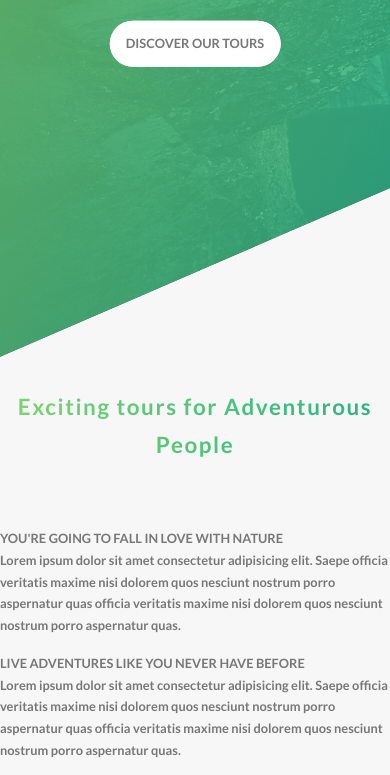
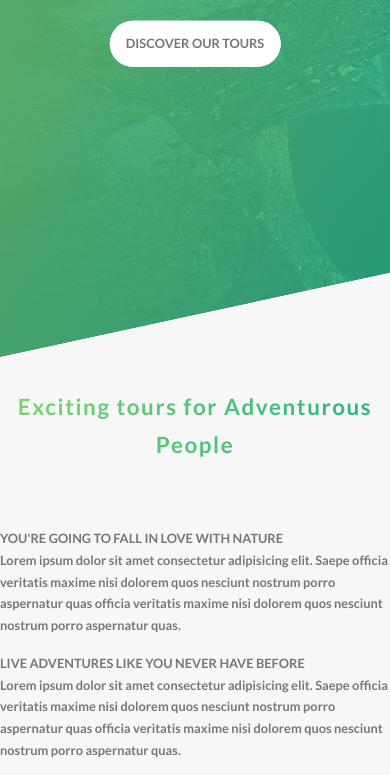
Before and after one commit to Muhammad-Arslan11/natours-scss-project, a website: page index.html in a window 390 px wide. Shown: the part 445-1220 px from the top of the page. Drawn offline with Linux system fonts and the light colour scheme.

Commit message:
footer responsiveness need to be fixed

```diff
--- a/sass/layout/_footer.scss
+++ b/sass/layout/_footer.scss
@@ -3,8 +3,13 @@
     font-size: 1.4rem;
     background-color: $color-grey-dark-3;
 
-    &__logo-box{
+     // media queries
+     @include respond(tab-port){
+        padding-bottom: 5rem ;
+    }
 
+    @include respond(phone){
+        padding: 5rem 0 ;
     }
 
     &__logo{
@@ -16,6 +21,11 @@
         border-top: 2px solid $color-grey-dark;
        padding-top: 2rem;
        display: inline-block;
+
+        // media queries
+       @include respond(tab-port){
+        width: 100%;
+       }
     }
 
     &__list{
@@ -50,9 +60,11 @@
         padding-top: 2rem;
     font-size: 1.7rem;
     color:$color-grey-light-1;
-        &--span{
 
-        }
+    @include respond(phone){
+        padding: 2rem 2rem ;
+    }
+
     }
 
 }
--- a/sass/layout/_grid.scss
+++ b/sass/layout/_grid.scss
@@ -1,6 +1,7 @@
 .grid{
     margin-top: $gutter-horizontal;
 }
+
 .row{
     // margin-top:$gutter-vertical;
     margin: 0 auto;
@@ -18,6 +19,11 @@
         }
     }
 
+    // media queries
+    @include respond(tab-port){
+      max-width: 50rem;
+    }
+
     [class^="col-"]{
 
         float:left;
@@ -28,10 +34,14 @@
           // media queries
           @include respond(tab-port){
            margin-right: 0;
-           width: 100% !important;
            margin-bottom: $gutter-horizontal-small;
           }
         }
+
+         // media queries
+         @include respond(tab-port){
+          width: 100% !important;
+         }
 }
 
       .col-1-of-2 {
--- a/sass/layout/_header.scss
+++ b/sass/layout/_header.scss
@@ -8,10 +8,21 @@
     background-size: cover;
     clip-path: polygon(0% 0%, 100% 0%, 100% 75vh, 0% 100%);
 
+    // media queries
+    @include respond(phone){
+        clip-path: polygon(0% 0%, 100% 0%, 100% 85vh, 0% 100%);
+    }
+
     &__logo{
         position: relative;
         top: 2rem;
         left:2rem;
+
+         // media queries
+    @include respond(tab-port){
+        top: 3.3rem;
+        left:2rem;
+    }
     }
 
     &__logo img{
```
Also changed, not shown: css/main.css, 1 other file.
